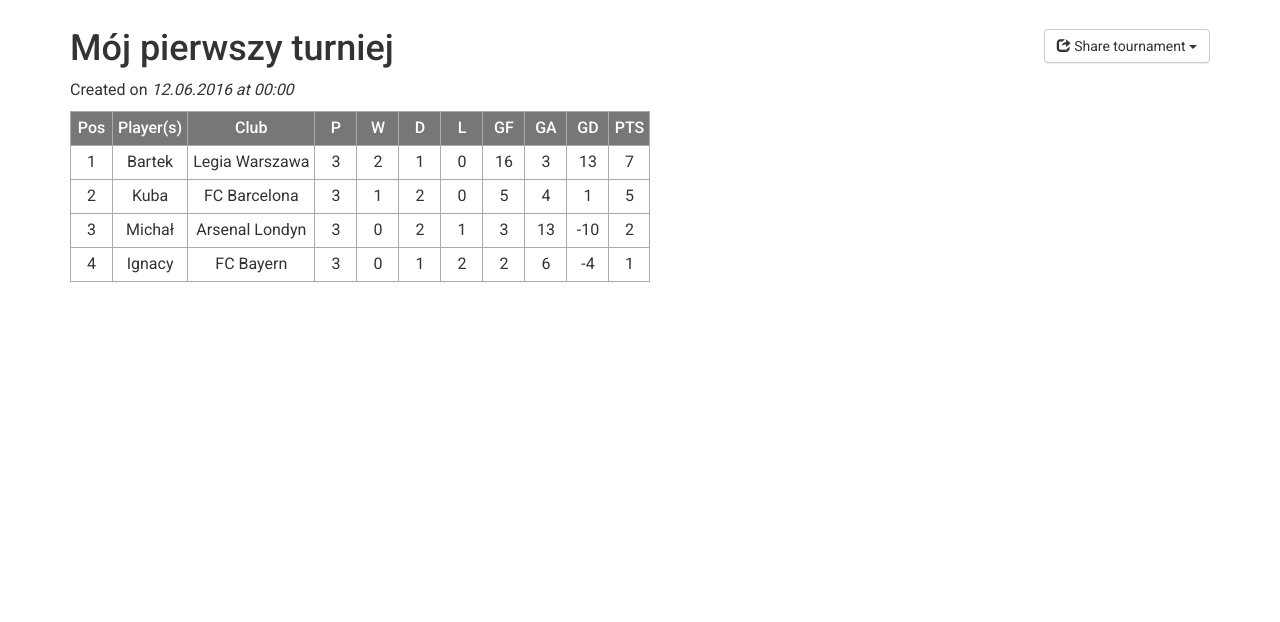
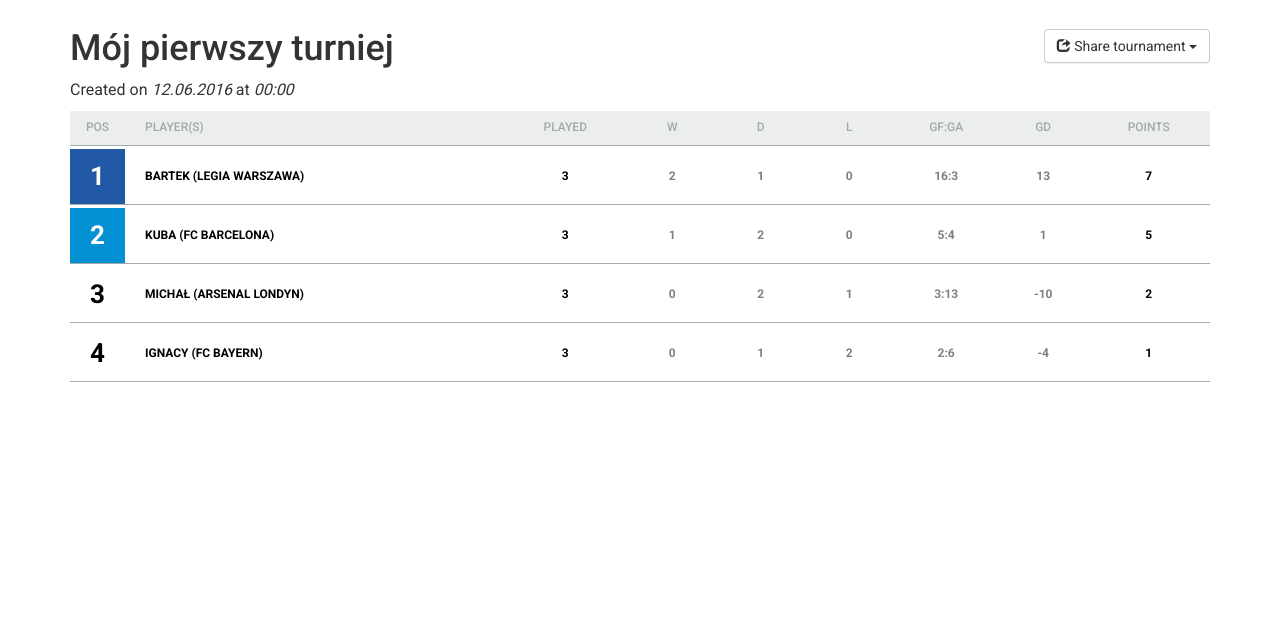
Before and after one commit to bibixx/FIFA-Generator, a PHP site: page /tournament/table?id=1 in a window 1280 px wide. Shown: the part 51-673 px from the top of the page. Run offline with PHP 8.4, Linux system fonts and the light colour scheme; data comes from the database, SQL or seed files in the repository; data that the repository does not hold is empty.

Commit message:
Changed table design

```diff
--- a/css/style.css
+++ b/css/style.css
@@ -5,6 +5,17 @@ body {
 
 .btn-default, .btn-primary, .btn-success, .btn-info, .btn-warning, .btn-danger, .panel-default > .panel-heading, .panel-primary > .panel-heading, .panel-success > .panel-heading, .panel-info > .panel-heading, .panel-warning > .panel-heading, .panel-danger > .panel-heading {
   background-image: none;
+}
+
+.text-right-sm {
+  text-align: left;
+  margin-bottom: 10px !important;
+}
+
+@media screen and (min-width: 992px) {
+  .text-right-sm {
+    text-align: right;
+  }
 }
 
 .form-horizontal .form-group {
--- a/css/table.css
+++ b/css/table.css
@@ -5,6 +5,17 @@ body {
 
 .btn-default, .btn-primary, .btn-success, .btn-info, .btn-warning, .btn-danger, .panel-default > .panel-heading, .panel-primary > .panel-heading, .panel-success > .panel-heading, .panel-info > .panel-heading, .panel-warning > .panel-heading, .panel-danger > .panel-heading {
   background-image: none;
+}
+
+.text-right-sm {
+  text-align: left;
+  margin-bottom: 10px !important;
+}
+
+@media screen and (min-width: 992px) {
+  .text-right-sm {
+    text-align: right;
+  }
 }
 
 .form-horizontal .form-group {
@@ -90,34 +101,81 @@ h1.tournament-name {
 table {
   border-spacing: 0px;
   border-collapse: separate;
+  width: 100%;
 }
 
 table tr td, table tr th {
-  border-top: 1px solid #aaa;
-  border-left: 1px solid #aaa;
+  border: none !important;
+  border-bottom: 1px solid #A3ABAD !important;
+  font-size: 12px;
   padding: 5px;
+  text-align: left;
+  min-width: 42px;
+  padding: 8px 5px;
   text-align: center;
-  min-width: 42px;
 }
 
-table tr td:last-child, table tr th:last-child {
-  border-right: 1px solid #aaa;
+table tr td:nth-child(1), table tr th:nth-child(1) {
+  width: 55px;
 }
 
-table tr:last-child tr, table tr:last-child td {
-  border-bottom: 1px solid #aaa;
+table tr td:nth-child(2), table tr th:nth-child(2) {
+  text-align: left;
+  padding-left: 20px !important;
 }
 
 table thead tr {
-  background: #777;
-  color: #FFF;
+  background: #eceeee;
+  color: #9fa9ac;
+  text-transform: uppercase;
 }
 
 table thead tr th {
-  border-color: #aaa;
   font-weight: 500;
+  padding: 10px 5px;
 }
 
-table tbody tr:hover {
-  background: rgba(173, 216, 230, 0.47);
+table tbody tr td {
+  margin-top: 10px;
+  padding: 3px 0px 0px 0px !important;
+  height: 50px;
+  font-size: 12px;
+  font-weight: 700;
+  text-transform: uppercase;
+  vertical-align: middle !important;
+  color: #7F7F7F;
+  line-height: 50px !important;
 }
+
+table tbody tr td:nth-child(1), table tbody tr td:nth-child(2), table tbody tr td:nth-child(3), table tbody tr td:last-child {
+  color: black;
+}
+
+table tbody tr td:first-child span {
+  display: inline-block;
+  width: 55px;
+  height: 55px;
+  line-height: 55px !important;
+  vertical-align: middle;
+  font-size: 26px;
+  text-align: center;
+}
+
+table tbody tr:nth-child(1) td:first-child span {
+  background: #2159a6;
+  color: #ffffff;
+}
+
+table tbody tr:nth-child(2) td:first-child span {
+  background: #0491d4;
+  color: #ffffff;
+}
+
+@media screen and (max-width: 767px) {
+  table tr:last-child td {
+    border-bottom: none !important;
+  }
+  .table-responsive {
+    border-color: #A3ABAD;
+  }
+}
--- a/sass/modules/_reset.sass
+++ b/sass/modules/_reset.sass
@@ -3,6 +3,14 @@ body
 
 .btn-default, .btn-primary, .btn-success, .btn-info, .btn-warning, .btn-danger, .panel-default>.panel-heading, .panel-primary>.panel-heading, .panel-success>.panel-heading, .panel-info>.panel-heading, .panel-warning>.panel-heading, .panel-danger>.panel-heading
   background-image: none
+
+.text-right-sm
+  text-align: left
+  margin-bottom: 10px !important
+
+@media screen and (min-width: 992px)
+  .text-right-sm
+    text-align: right
 
 .form-horizontal .form-group
   margin-right: 0px
--- a/sass/partials/_scores_table.sass
+++ b/sass/partials/_scores_table.sass
@@ -71,10 +71,6 @@ h1.tournament-name
         min-width: 20px
         margin: 0px 8px
 
-.text-right-sm
-  text-align: left
-  margin-bottom: 10px
-
 @media screen and (max-width: 375px)
   body
     font-size: 12px
@@ -87,8 +83,3 @@ h1.tournament-name
         .home, .away
           min-width: 15px
           margin: 0px 8px
-
-
-@media screen and (min-width: 992px)
-  .text-right-sm
-    text-align: right
--- a/sass/partials/_table.sass
+++ b/sass/partials/_table.sass
@@ -7,26 +7,76 @@ h1.tournament-name
 table
   border-spacing: 0px
   border-collapse: separate
+  width: 100%
+  // display: flex
+
   tr
     td, th
-      border-top: 1px solid #aaa
-      border-left: 1px solid #aaa
+      border: none !important
+      border-bottom: 1px solid #A3ABAD !important
+      font-size: 12px
       padding: 5px
+      text-align: left
+      min-width: 42px
+      padding: 8px 5px
       text-align: center
-      min-width: 42px
-      &:last-child
-        border-right: 1px solid #aaa
-    &:last-child
-      tr, td
-        border-bottom: 1px solid #aaa
+
+      &:nth-child(1)
+        width: 55px
+
+      &:nth-child(2)
+        text-align: left
+        padding-left: 20px !important
+
   thead
     tr
-      background: #777
-      color: #FFF
+      background: #eceeee
+      color: #9fa9ac
+      text-transform: uppercase
       th
-        border-color: #aaa
         font-weight: 500
+        padding: 10px 5px
 
   tbody
-    tr:hover
-      background: rgba(173, 216, 230, 0.47)
+    tr
+      td
+        margin-top: 10px
+        padding: 3px 0px 0px 0px !important
+        height: 50px
+        font-size: 12px
+        font-weight: 700
+        text-transform: uppercase
+        vertical-align: middle !important
+        color: #7F7F7F
+        line-height: 50px !important
+
+        &:nth-child(1), &:nth-child(2), &:nth-child(3), &:last-child
+          color: black
+
+        &:first-child
+          span
+            display: inline-block
+            width: 55px
+            height: 55px
+            line-height: 55px !important
+            vertical-align: middle
+            font-size: 26px
+            text-align: center
+
+
+      &:nth-child(1)
+        td:first-child span
+          background: #2159a6
+          color: #ffffff
+
+      &:nth-child(2)
+        td:first-child span
+          background: #0491d4
+          color: #ffffff
+
+@media screen and (max-width: 767px)
+  table tr:last-child td
+    border-bottom: none !important
+
+  .table-responsive
+    border-color: #A3ABAD
--- /dev/null
+++ b/tournament/index.php
@@ -0,0 +1,3 @@
+<?php
+  header("Location: table");
+?>
--- a/tournament/table.php
+++ b/tournament/table.php
@@ -9,6 +9,13 @@ if( !isset($_GET["id"]) || empty($_GET["id"]) ){
   <title>FIFA Tournament generator</title>
   <meta http-equiv="X-UA-Compatible" content="IE=edge">
   <meta name="viewport" content="width=device-width, initial-scale=1">
+
+  <script src="/FIFA-Generator/js/jquery-1.12.3.min.js" charset="utf-8"></script>
+
+  <link rel="stylesheet" href="https://maxcdn.bootstrapcdn.com/bootstrap/3.3.6/css/bootstrap.min.css" integrity="sha384-1q8mTJOASx8j1Au+a5WDVnPi2lkFfwwEAa8hDDdjZlpLegxhjVME1fgjWPGmkzs7" crossorigin="anonymous">
+  <link rel="stylesheet" href="https://maxcdn.bootstrapcdn.com/bootstrap/3.3.6/css/bootstrap-theme.min.css" integrity="sha384-fLW2N01lMqjakBkx3l/M9EahuwpSfeNvV63J5ezn3uZzapT0u7EYsXMjQV+0En5r" crossorigin="anonymous">
+  <link rel="stylesheet" href="/FIFA-Generator/css/style.css" media="screen" charset="utf-8">
+  <link rel="stylesheet" href="/FIFA-Generator/css/table.css" media="screen" charset="utf-8">
 </head>
 <body>
   <nav class="navbar navbar-inverse navbar-fixed-top">
@@ -18,7 +25,7 @@ if( !isset($_GET["id"]) || empty($_GET["id"]) ){
       </div>
         <div id="navbar" class="collapse navbar-collapse">
           <ul class="nav navbar-nav">
-            <li><a href=".">Create new tournament</a></li>
+            <li><a href="/FIFA-Generator/">Create new tournament</a></li>
             <li class="active dropdown">
                 <a href="#" data-toggle="dropdown" class="dropdown-toggle">My tournaments <span class="caret"></span></a>
                 <ul class="dropdown-menu">
@@ -46,71 +53,44 @@ if( !isset($_GET["id"]) || empty($_GET["id"]) ){
 
       $title = ($row["title"]!=null) ? $row["title"] : "Tournament #".$id;
       $date = strtotime($row["created_at"]);
+      $adminToken = $row["admin_token"];
+      $admin = (isset($_GET["admin"]) && $_GET["admin"] == $adminToken ) ? true: false;
 
       echo "<div class='row'>";
         echo "<div class='col-xs-12 col-sm-12 col-md-6 col-lg-6'>";
           echo "<h1 class='tournament-name'>$title</h1>";
-          echo "<p>Created on <span class='created_at'>".strftime("%d.%m.%Y at %R", $date)."</span></p>";
+          echo "<p>Created on <span class='created_at'>".strftime("%d.%m.%Y</span> at <span class='created_at'>%R", $date)."</span></p>";
         echo "</div>";
-        echo "<div class='col-xs-12 col-sm-12 col-md-6 col-lg-6 text-right'>";
+        echo "<div class='col-xs-12 col-sm-12 col-md-6 col-lg-6 text-right-sm'>";
           echo '<div class="btn-group">';
             echo '<button type="button" class="btn btn-default dropdown-toggle" data-toggle="dropdown" aria-haspopup="true" aria-expanded="false"><span class="glyphicon glyphicon-share" aria-hidden="true"></span> Share tournament <span class="caret"></span></button>';
             echo '<ul class="dropdown-menu">';
               echo '<li><a href="'.strtok($_SERVER["REQUEST_URI"],'?').'">Read-only URL</a></li>';
+              if( $admin ){
                 echo '<li><a href="'.strtok($_SERVER["REQUEST_URI"],'?')."?admin=$_GET[admin]".'">Admin URL</a></li>';
+              }
             echo '</ul>';
           echo '</div>';
         echo "</div>";
       echo "</div>";
     ?>
-    <table>
+    <div class="table-responsive">
+      <table class="table">
         <thead>
           <tr>
             <th title="Position">Pos</th>
               <th>Player(s)</th>
-            <th>Club</th>
-            <th title="Played">P</th>
+              <th title="Played">Played</th>
               <th title="Won">W</th>
               <th title="Drawn">D</th>
               <th title="Lost">L</th>
-            <th title="Golas For">GF</th>
-            <th title="Goals Against">GA</th>
+              <th title="Golas For:Goals Against">GF:GA</th>
               <th title="Goals Difference">GD</th>
-            <th title="Points">PTS</th>
+              <th title="Points">Points</th>
           </tr>
         </thead>
         <tbody>
         <?php
-        $teams123 = array (
-          0 => array(
-             'player' => array('Bartek', 'Ignacy'),
-             'club' => 'FC Bayern',
-             'wins' => 3,
-             'draws' => 1,
-             'losses' => 2,
-             'gf' => 4,
-             'ga' => 2,
-          ),
-          1 => array(
-             'player' => array('Kuba'),
-             'club' => 'FC Barcelona',
-             'wins' => 2,
-             'draws' => 1,
-             'losses' => 3,
-             'gf' => 3,
-             'ga' => 4,
-          ),
-          2 => array(
-             'player' => array('Michał'),
-             'club' => 'Leicester City',
-             'wins' => 4,
-             'draws' => 0,
-             'losses' => 2,
-             'gf' => 7,
-             'ga' => 2,
-          ),
-        );
-
           $teams = json_decode($row["players"], true);
 
           for($x=0; $x<count($teams); $x++){
@@ -214,11 +194,13 @@ if( !isset($_GET["id"]) || empty($_GET["id"]) ){
                 $players .= " & ".$teams[$x]["players"][$i];
               }
             }
-          echo "<tr><td>".($x+1)."</td><td>".urldecode($players)."</td><td>".urldecode($teams[$x]["club"])."</td><td>".$played."</td><td>".$teams[$x]["wins"]."</td><td>".$teams[$x]["draws"]."</td><td>".$teams[$x]["losses"]."</td><td>".$teams[$x]["gf"]."</td><td>".$teams[$x]["ga"]."</td><td>".$gd."</td><td>".$pts."</td></tr>";
+            $club = (isset($teams[$x]["club"]) && $teams[$x]["club"] != "")? " (".$teams[$x]["club"].")" : "";
+            echo "<tr><td><span>".($x+1)."</span></td><td>".$players.$club."</td><td>".$played."</td><td>".$teams[$x]["wins"]."</td><td>".$teams[$x]["draws"]."</td><td>".$teams[$x]["losses"]."</td><td>".$teams[$x]["gf"].":".$teams[$x]["ga"]."</td><td>".$gd."</td><td>".$pts."</td></tr>";
           }
         ?>
         </tbody>
       </table>
+    </div>
 
   </div>
   <footer class="footer">
@@ -226,11 +208,6 @@ if( !isset($_GET["id"]) || empty($_GET["id"]) ){
       <p class="text-muted">Made with <span class="glyphicon glyphicon-heart"></span> by <a href="https://github.com/bibixx" target="_blank">bibixx</a></p>
     </div>
   </footer>
-  <script src="/FIFA-Generator/js/jquery-1.12.3.min.js" charset="utf-8">   </script>
   <script src="/FIFA-Generator/js/script.js" charset="utf-8"></script>
-  <link rel="stylesheet" href="https://maxcdn.bootstrapcdn.com/bootstrap/3.3.6/css/bootstrap.min.css" integrity="sha384-1q8mTJOASx8j1Au+a5WDVnPi2lkFfwwEAa8hDDdjZlpLegxhjVME1fgjWPGmkzs7" crossorigin="anonymous">
-  <link rel="stylesheet" href="https://maxcdn.bootstrapcdn.com/bootstrap/3.3.6/css/bootstrap-theme.min.css" integrity="sha384-fLW2N01lMqjakBkx3l/M9EahuwpSfeNvV63J5ezn3uZzapT0u7EYsXMjQV+0En5r" crossorigin="anonymous">
-  <link rel="stylesheet" href="/FIFA-Generator/css/style.css" media="screen" charset="utf-8">
-  <link rel="stylesheet" href="/FIFA-Generator/css/table.css" media="screen" charset="utf-8">
   <script src="https://maxcdn.bootstrapcdn.com/bootstrap/3.3.6/js/bootstrap.min.js" integrity="sha384-0mSbJDEHialfmuBBQP6A4Qrprq5OVfW37PRR3j5ELqxss1yVqOtnepnHVP9aJ7xS" crossorigin="anonymous"></script>
 </body>
```
Also changed, not shown: css/scores.css (+11 -11 lines), index.jade (deleted, +0 -22 lines), index.php (+10 -9 lines), tournament/scores.php (+10 -11 lines), .htaccess. Lines whose indentation alone changed are shown as unchanged.
